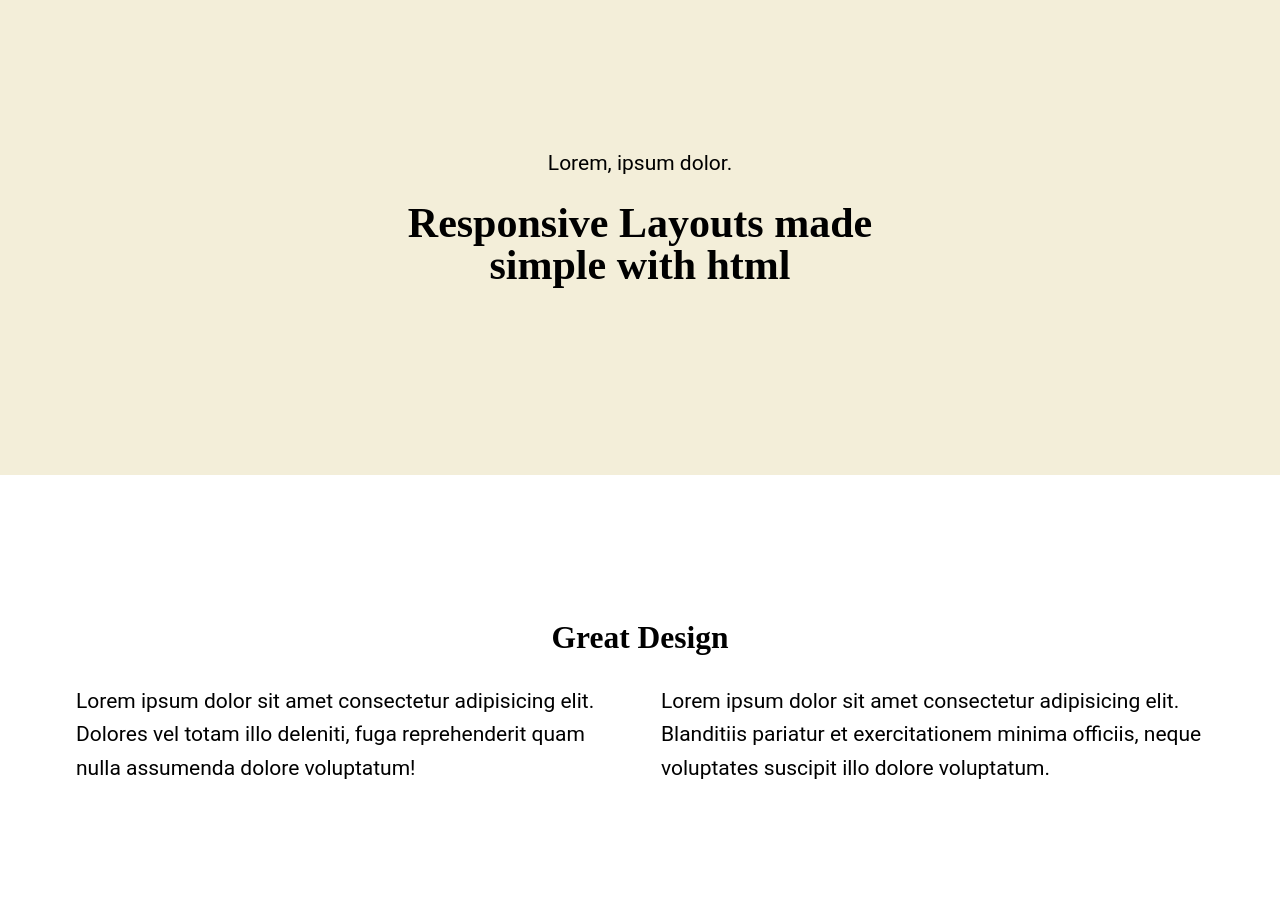
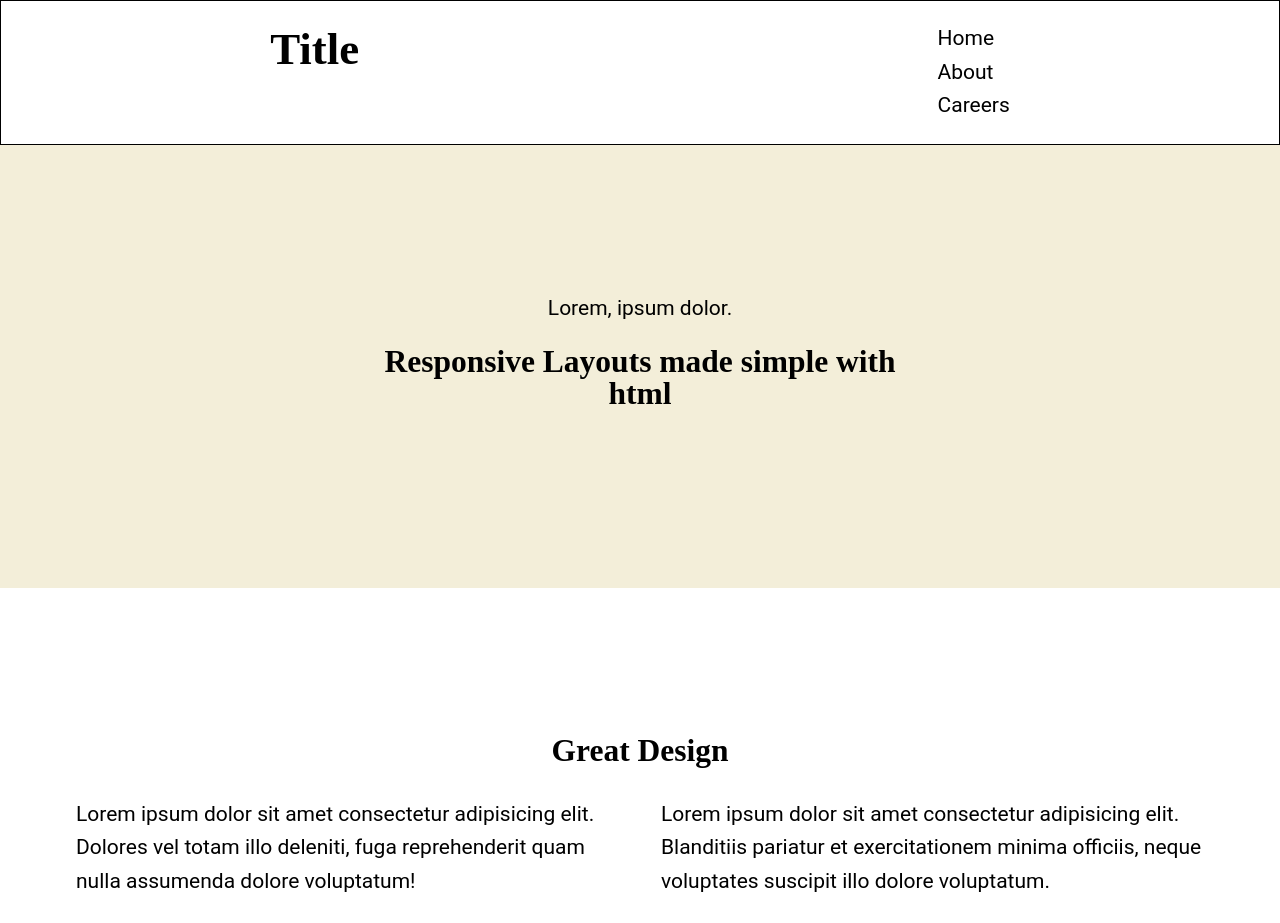
Before and after one commit to gualberto2/responsive-website-2, a plain HTML site: page index.html in a window 1280 px wide. Shown: the top 923 px of the page. Drawn offline with Linux system fonts and the light colour scheme.

Commit message:
commit on master

```diff
--- a/css/style.css
+++ b/css/style.css
@@ -42,15 +42,52 @@ img {
     text-align: center;
 }
 
-header,
 section{
     padding: 3rem 0;
 }
 
+header {
+    border: 1px solid black;
+    display: flex;
+    flex-direction:row;
+    flex-wrap: nowrap;
+    justify-content: space-around;
+    align-items: center;
+    align-content: center;
+    align-self: center;
+}
+
+.nav-title {
+    font-size: 2.4rem;
+}
+
+.nav-title a {
+    text-decoration: none;
+    color: black;
+}
+
+.nav-buttons {
+    display: flex;
+    flex-direction: row;
+}
+
+.nav-buttons ul {
+    list-style-type: none;
+}
+
+.nav-buttons a {
+    text-decoration: none;
+    color: black;
+}
 @media (min-width: 40em) {
-    header,
     section {
         padding: 7em 0;
+    }
+}
+
+@media (max-width: 40em) {
+    header {
+        display: none;
     }
 }
 
--- a/index.html
+++ b/index.html
@@ -10,12 +10,24 @@
 </head>
 
 <body>
-    <header class="bg-color1 text-center">
+    <header class="nav">
+        <div class="nav-title">
+            <h3><a href="">Title</a></h3>
+        </div>
+        <div class="nav-buttons">
+            <ul>
+                <li><a href="">Home</a></li>
+                <li><a href="">About</a></li>
+                <li><a href="">Careers</a></li>
+            </ul>
+        </div>
+    </header>
+    <section class="bg-color1 text-center">
         <div class="container container--narrow">
             <p>Lorem, ipsum dolor.</p>
             <h1>Responsive Layouts made simple with html</h1>
         </div>
-    </header>
+    </section>
 
     <section class="bg-color2">
         <div class="container">
```
